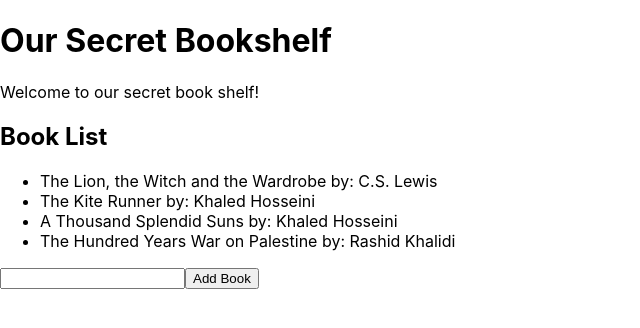
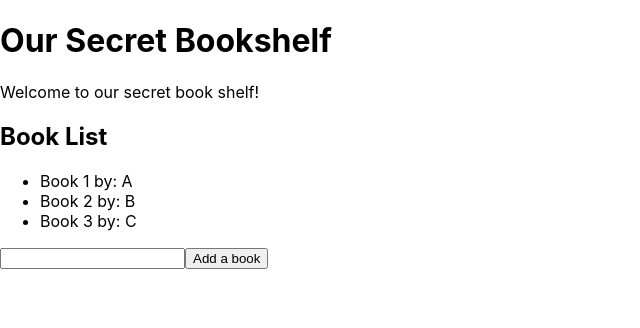
Before and after one commit to Marwa-502/React-Book-List, a React (Create React App) app in the folder my-app/: page / in a window 1280 px wide. Shown: the top 328 px of the page, without its empty margins (0-640 px from the left). Built offline with nearby package versions, Linux system fonts and the light colour scheme.

Commit message:
Step 4: Managing State: created a AddBookForm component and introduced state using useState hook in App component

```diff
--- a/my-app/src/App.js
+++ b/my-app/src/App.js
@@ -1,15 +1,14 @@
 import './App.css';
-import React from 'react';
 import BookList from './components/Booklist';
 import AddBookForm from './components/AddBookForm';
+import React, { useState } from 'react';
 
-function App() {
-    const books = [
-        { id: 1, title: 'The Lion, the Witch and the Wardrobe', author: 'C.S. Lewis' },
-        { id: 2, title: 'The Kite Runner', author: 'Khaled Hosseini'},
-        { id: 3, title: 'A Thousand Splendid Suns', author: 'Khaled Hosseini'},
-        { id: 4, title: 'The Hundred Years War on Palestine', author: 'Rashid Khalidi'}
-      ];
+function App (){
+    const [books, setBooks] = useState([ // note: the first array is the current state and the second is the function that allows me to update the current state
+        { id: 1, title: 'Book 1', author: 'A' },
+        { id: 2, title: 'Book 2', author: 'B' },
+        { id: 3, title: 'Book 3', author: 'C' },
+      ]);
 
   return (
     <div className="App">
@@ -24,3 +23,10 @@ function App() {
 }
 
 export default App;
+
+
+// Step 4: Managing State
+// Now, you need to make the list of books be dynamic instead of a static list of pre-defined books.
+// Introduce a state in your App component to keep track of the list of books.
+// You need a way for users to add new books! Add a new child component in App that will allow user input, called AddBookForm.
+// Implement the AddBookForm component using a React form.
--- a/my-app/src/components/AddBookForm.js
+++ b/my-app/src/components/AddBookForm.js
@@ -1,10 +1,10 @@
 
 function AddBookForm() {
   return (
+
     <>
     <input/>
-    <button>Add Book</button>
-
+    <button>Add a book</button>
     </>
   )
 };
```
